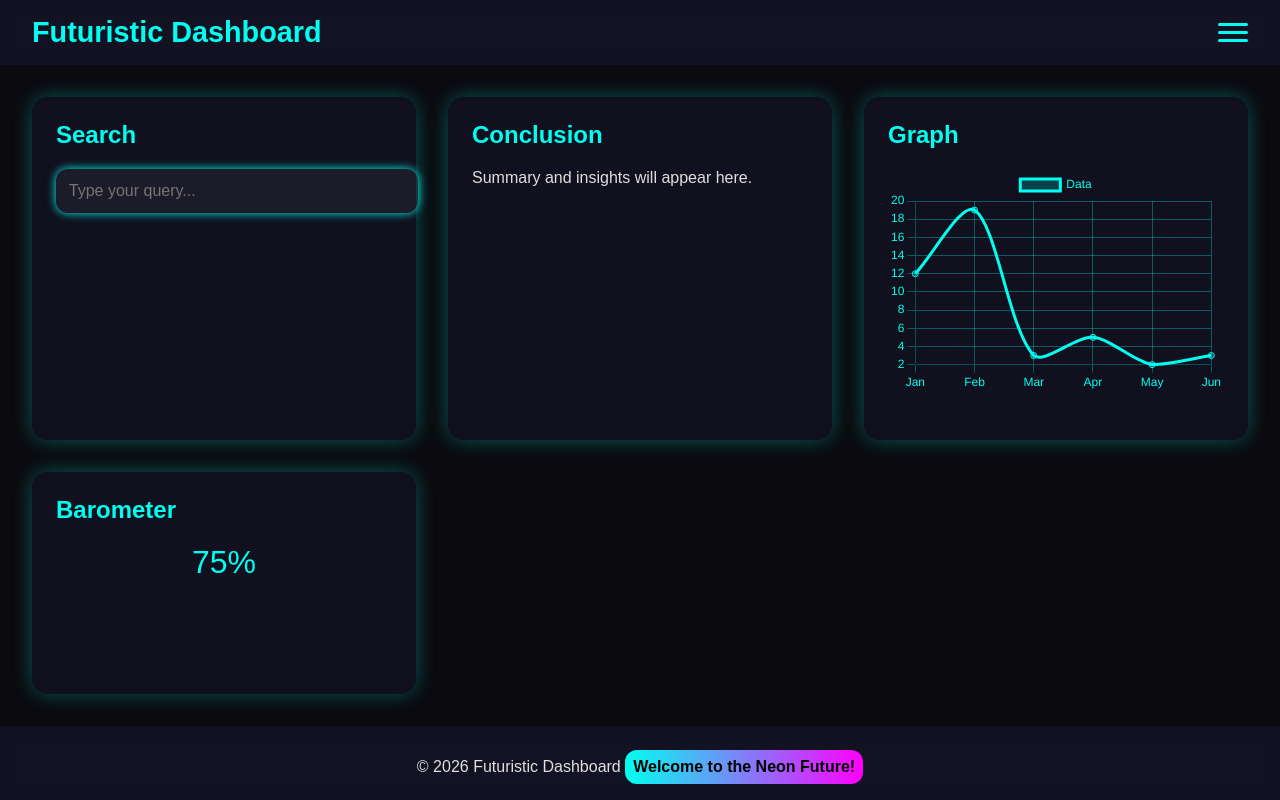
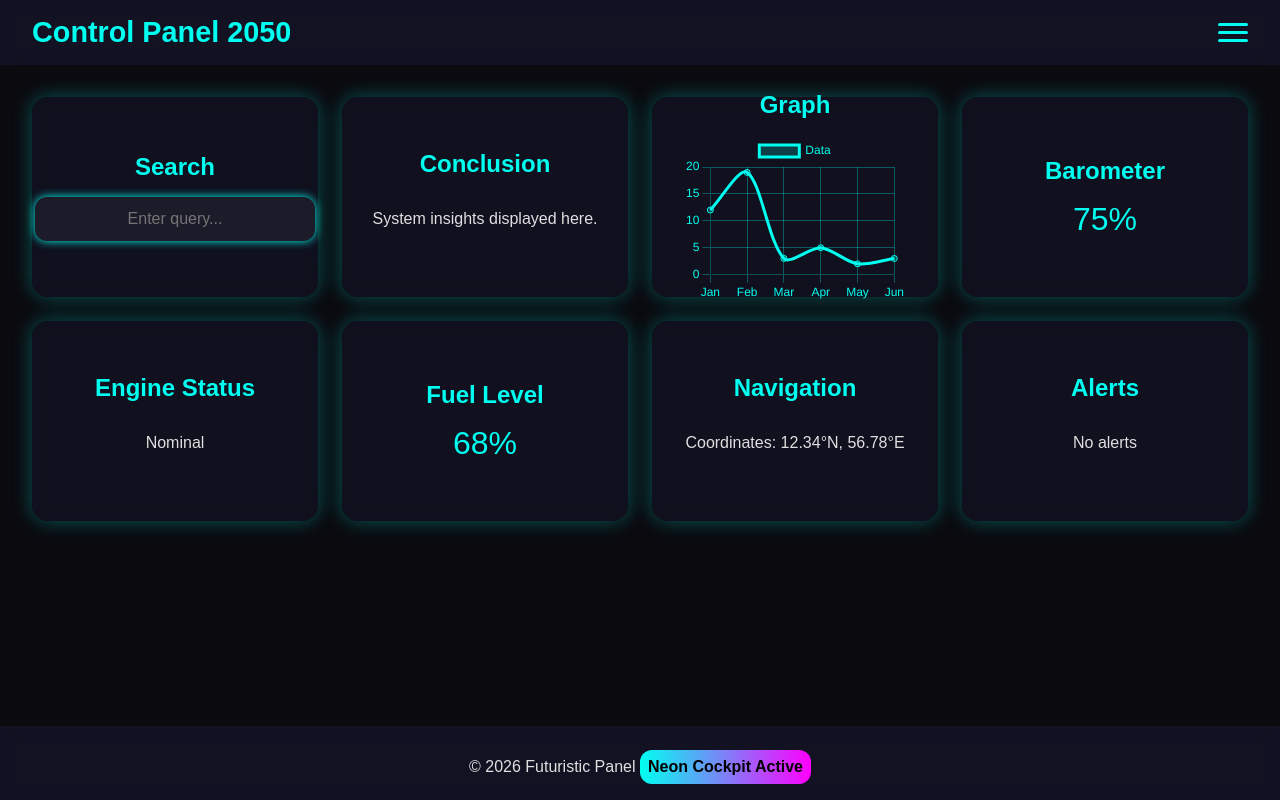
Before and after one commit to GurraT/P-invest, a plain HTML site: page index.html in a window 1280 px wide. Drawn offline with nearby package versions, Linux system fonts and the light colour scheme.

Commit message:
Rename 'Futuristic Dashboard' to 'Futuristic Control Panel'

```diff
--- a/index.html
+++ b/index.html
@@ -3,9 +3,8 @@
 <head>
 <meta charset="UTF-8">
 <meta name="viewport" content="width=device-width, initial-scale=1.0">
-  <title>Futuristic Dashboard</title>
+<title>Futuristic Control Panel</title>
 <style>
-    /* Global styles */
   body {
     margin: 0;
     font-family: 'Arial', sans-serif;
@@ -16,170 +15,150 @@
     min-height: 100vh;
   }
 
-    /* Header */
   header {
     display: flex;
     justify-content: space-between;
     align-items: center;
     padding: 1rem 2rem;
-      background: rgba(20, 20, 40, 0.8);
+    background: rgba(20,20,40,0.8);
     backdrop-filter: blur(10px);
     position: sticky;
     top: 0;
     z-index: 100;
   }
+  header h1 { margin:0; font-size:1.8rem; color:#00fff0; }
+  .hamburger { display:flex; flex-direction:column; cursor:pointer; gap:5px; }
+  .hamburger div { width:30px; height:3px; background:#00fff0; border-radius:2px; }
 
-    header h1 {
-      margin: 0;
-      font-size: 1.8rem;
-      color: #00fff0;
+  main {
+    flex:1;
+    padding:2rem;
+    display:grid;
+    grid-template-columns: repeat(auto-fit, minmax(250px, 1fr));
+    grid-auto-rows: 200px;
+    gap:1.5rem;
   }
 
-    .hamburger {
-      display: flex;
-      flex-direction: column;
-      cursor: pointer;
-      gap: 5px;
+  .panel {
+    background: rgba(20,20,40,0.6);
+    border-radius:16px;
+    box-shadow: 0 0 20px #00fff050;
+    backdrop-filter: blur(8px);
+    display:flex;
+    flex-direction:column;
+    justify-content:center;
+    align-items:center;
+    padding:1rem;
+    transition: transform 0.2s;
   }
+  .panel:hover { transform: scale(1.05); box-shadow: 0 0 30px #00fff0; }
 
-    .hamburger div {
-      width: 30px;
-      height: 3px;
-      background: #00fff0;
-      border-radius: 2px;
-      transition: 0.3s;
-    }
+  .panel h2 { color:#00fff0; margin:0 0 1rem 0; }
 
-    /* Body layout */
-    main {
-      flex: 1;
-      padding: 2rem;
-      display: grid;
-      grid-template-columns: repeat(auto-fit, minmax(300px, 1fr));
-      gap: 2rem;
-    }
-
-    /* Search field */
-    .search-field input {
+  input.search {
     width: 100%;
     padding: 0.8rem;
     border-radius: 12px;
     border: none;
-      background: rgba(255, 255, 255, 0.05);
-      color: #00fff0;
-      font-size: 1rem;
-      outline: none;
-      box-shadow: 0 0 10px #00fff0;
+    background: rgba(255,255,255,0.05);
+    color:#00fff0;
+    font-size:1rem;
+    outline:none;
+    box-shadow:0 0 10px #00fff0;
+    text-align:center;
   }
 
-    /* Card style for sections */
-    .card {
-      padding: 1.5rem;
-      background: rgba(20, 20, 40, 0.6);
-      border-radius: 16px;
-      box-shadow: 0 0 20px #00fff050;
-      backdrop-filter: blur(8px);
-      min-height: 150px;
+  footer {
+    text-align:center;
+    padding:1rem;
+    background: rgba(20,20,40,0.8);
+    backdrop-filter: blur(10px);
   }
-
-    .card h2 {
-      margin-top: 0;
-      color: #00fff0;
-    }
-
-    /* Footer */
-    footer {
-      text-align: center;
-      padding: 1rem;
-      background: rgba(20, 20, 40, 0.8);
-      backdrop-filter: blur(10px);
-      position: relative;
-    }
-
   footer .banner {
     background: linear-gradient(90deg, #00fff0, #ff00ff);
-      padding: 0.5rem;
-      border-radius: 12px;
-      font-weight: bold;
-      color: #000;
-      margin-top: 0.5rem;
-      display: inline-block;
-    }
-
-    /* Responsive adjustments */
-    @media(max-width: 600px) {
-      header h1 {
-        font-size: 1.4rem;
-      }
+    padding:0.5rem;
+    border-radius:12px;
+    font-weight:bold;
+    color:#000;
+    margin-top:0.5rem;
+    display:inline-block;
   }
 </style>
 </head>
 <body>
 <header>
-    <h1>Futuristic Dashboard</h1>
+  <h1>Control Panel 2050</h1>
   <div class="hamburger" onclick="toggleMenu()">
-      <div></div>
-      <div></div>
-      <div></div>
+    <div></div><div></div><div></div>
   </div>
 </header>
 
 <main>
-    <div class="search-field card">
+  <div class="panel">
     <h2>Search</h2>
-      <input type="text" placeholder="Type your query...">
+    <input class="search" placeholder="Enter query...">
   </div>
 
-    <div class="conclusion card">
+  <div class="panel">
     <h2>Conclusion</h2>
-      <p>Summary and insights will appear here.</p>
+    <p style="text-align:center;">System insights displayed here.</p>
   </div>
 
-    <div class="graph card">
+  <div class="panel">
     <h2>Graph</h2>
-      <canvas id="graphCanvas" width="300" height="200"></canvas>
+    <canvas id="graphCanvas" width="200" height="150"></canvas>
   </div>
 
-    <div class="barometer card">
+  <div class="panel">
     <h2>Barometer</h2>
-      <div style="text-align:center;font-size:2rem;color:#00fff0;">75%</div>
+    <div style="font-size:2rem;color:#00fff0;">75%</div>
+  </div>
+
+  <div class="panel">
+    <h2>Engine Status</h2>
+    <p>Nominal</p>
+  </div>
+
+  <div class="panel">
+    <h2>Fuel Level</h2>
+    <div style="font-size:2rem;color:#00fff0;">68%</div>
+  </div>
+
+  <div class="panel">
+    <h2>Navigation</h2>
+    <p>Coordinates: 12.34°N, 56.78°E</p>
+  </div>
+
+  <div class="panel">
+    <h2>Alerts</h2>
+    <p>No alerts</p>
   </div>
 </main>
 
 <footer>
-    &copy; 2026 Futuristic Dashboard
-    <div class="banner">Welcome to the Neon Future!</div>
+  &copy; 2026 Futuristic Panel
+  <div class="banner">Neon Cockpit Active</div>
 </footer>
 
 <script>
-    // Hamburger menu toggle (dummy for now)
-    function toggleMenu() {
-      alert('Hamburger menu clicked!');
-    }
+function toggleMenu(){ alert('Hamburger clicked!'); }
 
-    // Example chart using Chart.js
-    // Optional: include via CDN
+// Chart example
 const script = document.createElement('script');
 script.src = "https://cdn.jsdelivr.net/npm/chart.js";
 script.onload = () => {
   const ctx = document.getElementById('graphCanvas').getContext('2d');
   new Chart(ctx, {
-        type: 'line',
-        data: {
-          labels: ['Jan', 'Feb', 'Mar', 'Apr', 'May', 'Jun'],
-          datasets: [{
-            label: 'Data',
-            data: [12, 19, 3, 5, 2, 3],
-            borderColor: '#00fff0',
-            backgroundColor: '#00fff033',
-            tension: 0.3
-          }]
+    type:'line',
+    data:{
+      labels:['Jan','Feb','Mar','Apr','May','Jun'],
+      datasets:[{label:'Data', data:[12,19,3,5,2,3], borderColor:'#00fff0', backgroundColor:'#00fff033', tension:0.3}]
     },
-        options: {
-          plugins: { legend: { labels: { color: '#00fff0' } } },
-          scales: {
-            x: { ticks: { color: '#00fff0' }, grid: { color: '#00fff050' } },
-            y: { ticks: { color: '#00fff0' }, grid: { color: '#00fff050' } }
+    options:{
+      plugins:{legend:{labels:{color:'#00fff0'}}},
+      scales:{
+        x:{ticks:{color:'#00fff0'},grid:{color:'#00fff050'}},
+        y:{ticks:{color:'#00fff0'},grid:{color:'#00fff050'}}
       }
     }
   });
```
Lines whose indentation alone changed are shown as unchanged.
